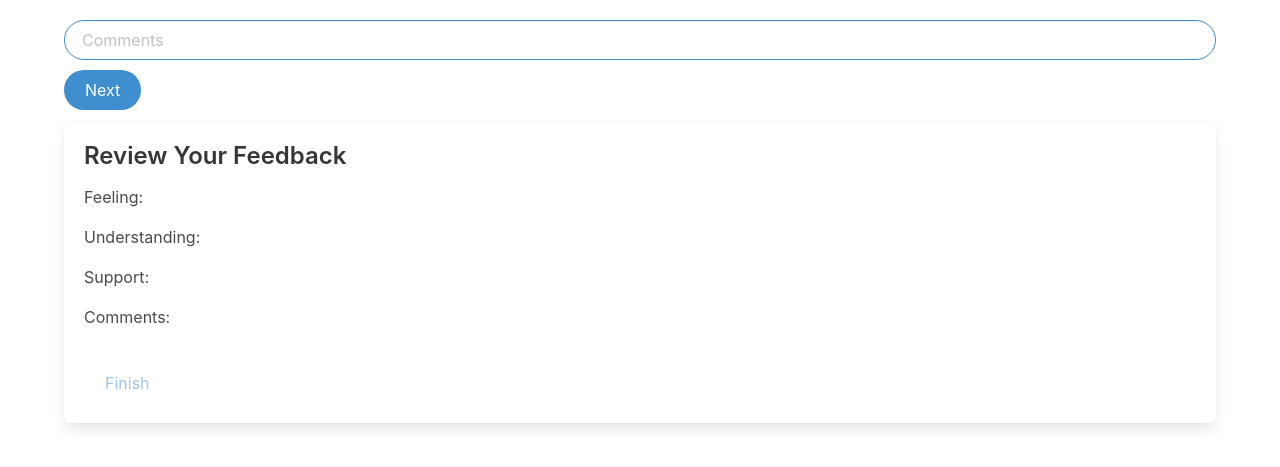
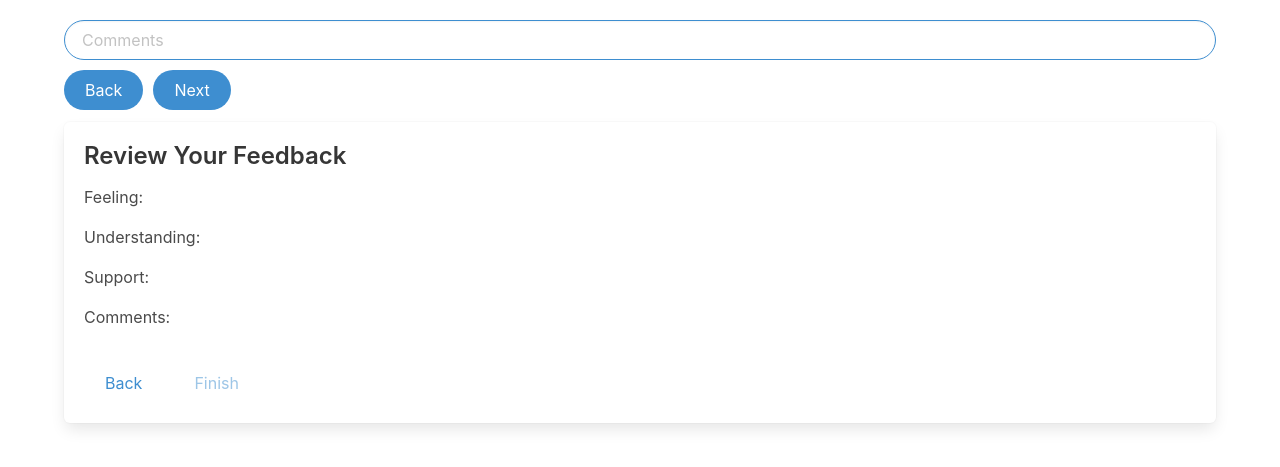
Before and after one commit to awburgard/feedback-weekend, a React app: page /#/comments in a window 1280 px wide. Shown: the part 177-644 px from the top of the page. Built offline with nearby package versions, Linux system fonts and the light colour scheme; no server answers.

Commit message:
adds back button to all components

```diff
--- a/src/components/App/App.css
+++ b/src/components/App/App.css
@@ -19,4 +19,5 @@
 
 .button {
   margin-top: 10px;
+  margin-right: 10px;
 }
--- a/src/components/Comments/comments.js
+++ b/src/components/Comments/comments.js
@@ -26,6 +26,10 @@ class Comments extends Component {
         this.props.history.push('/review');
     }
 
+    goBack = (event) => {
+        this.props.history.push('/supported')
+    }
+
     render() {
         return (
             <div>
@@ -37,6 +41,7 @@ class Comments extends Component {
                             placeholder="Comments"
                             onChange={this.changeComment}
                         />
+                        <button className="button is-rounded is-info" onClick={this.goBack}>Back</button>
                         <button className="button is-rounded is-info" onClick={this.addCommentsToRedux}>Next</button>
                     </div>
                 </div>
--- a/src/components/Review/review.js
+++ b/src/components/Review/review.js
@@ -23,6 +23,9 @@ class Review extends Component {
                 this.props.history.push('/success');
             })
     }
+    goBack = (event) => {
+        this.props.history.push('/comments')
+    }
 
     render() {
         let disableButton = true;
@@ -42,6 +45,7 @@ class Review extends Component {
                     <p>Support: {this.props.reduxState.feedbackReducer.support}</p>
                     <p>Comments: {this.props.reduxState.feedbackReducer.comments}</p>
                 </div>
+                <button className="button is-rounded is-info is-inverted" onClick={this.goBack}>Back</button>
                 <button disabled={disableButton} className="button is-rounded is-info is-inverted" onClick={this.addReviewToDatabase}>Finish</button>
             </div>
 
--- a/src/components/Supported/supported.js
+++ b/src/components/Supported/supported.js
@@ -26,6 +26,10 @@ class Supported extends Component {
         this.props.history.push('/comments');
     }
 
+    goBack = (event) => {
+        this.props.history.push('/understanding')
+    }
+
     render() {
         return (
             <div>
@@ -37,6 +41,7 @@ class Supported extends Component {
                             placeholder="Supported"
                             onChange={this.changeSupport}
                         />
+                        <button className="button is-rounded is-info" onClick={this.goBack}>Back</button>
                         <button className="button is-rounded is-info" onClick={this.addSupportToRedux}>Next</button>
                     </div>
                 </div>
--- a/src/components/Understanding/understanding.js
+++ b/src/components/Understanding/understanding.js
@@ -26,6 +26,10 @@ class Understanding extends Component {
         this.props.history.push('/supported');
     }
 
+    goBack = (event) => {
+        this.props.history.push('/')
+    }
+
     render() {
         return (
             <div>
@@ -37,6 +41,7 @@ class Understanding extends Component {
                             placeholder="Understanding"
                             onChange={this.changeUnderstanding}
                         />
+                        <button className="button is-rounded is-info" onClick={this.goBack}>Back</button>
                         <button className="button is-rounded is-info" onClick={this.addUnderstandingToRedux}>Next</button>
                     </div>
                 </div>
```
